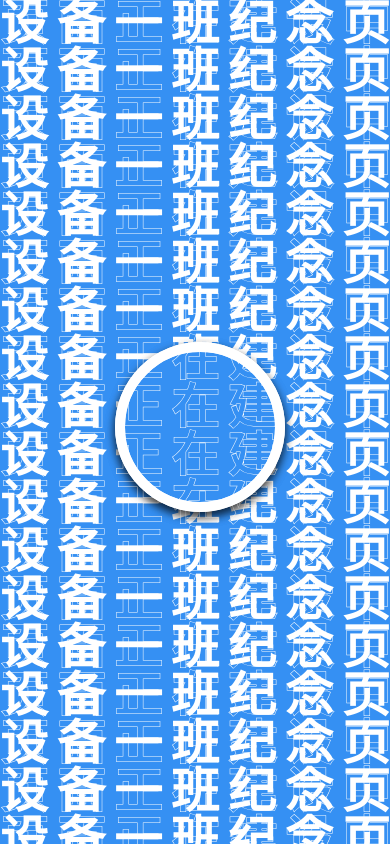
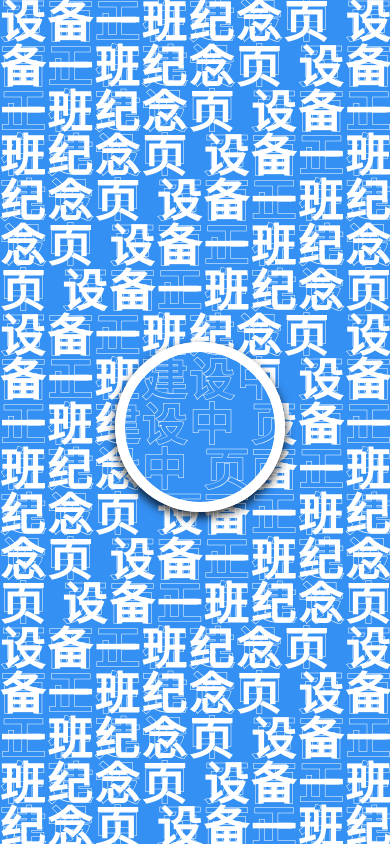
Before and after one commit to AlexGreenal/191pageE, a plain HTML site: page index.html in a window 390 px wide. Shown: the top 844 px of the page. Drawn offline with Linux system fonts and the light colour scheme.

Commit message:
Update index.html

```diff
--- a/index.html
+++ b/index.html
@@ -9,10 +9,11 @@
 		padding: 0;
 		user-select: none;
 	}
-	body{
+	html,body{
 		width: 100%;
 		height: 100vh;
 		overflow: hidden;
+		position: relative;
 		background-color: #3590f3;
 	}
 	#block2{
@@ -62,10 +63,10 @@
 	}
 	div{
 		font-family: sans-serif;
-		font-size: 5rem;
+		font-size: 4.8rem;
 		font-weight: bold;
 		text-align: justify;
-		line-height: 5rem;
+		line-height: 4.8rem;
 	}
 </style>
 </head>
@@ -100,15 +101,15 @@
 <style>
 	@media (max-width: 620px) {
 	    div {
-	        font-size: 4rem;
-	        line-height: 4rem;
+	        font-size: 3.8rem;
+	        line-height: 3.8rem;
 	    }
 	}
 
 	@media (max-width: 485px) {
 	    div {
-	        font-size: 3rem;
-	        line-height: 3rem;
+	        font-size: 2.8rem;
+	        line-height: 2.8rem;
 	    }
 		#block,#block2{
 			height: 150px;
@@ -119,7 +120,7 @@
 
 	@media (max-width: 354px) {
 	    div {
-	        font-size: 2rem;
+	        font-size: 1.8rem;
 	        line-height: 2.2rem;
 	    }
 		#block,#block2{
```
